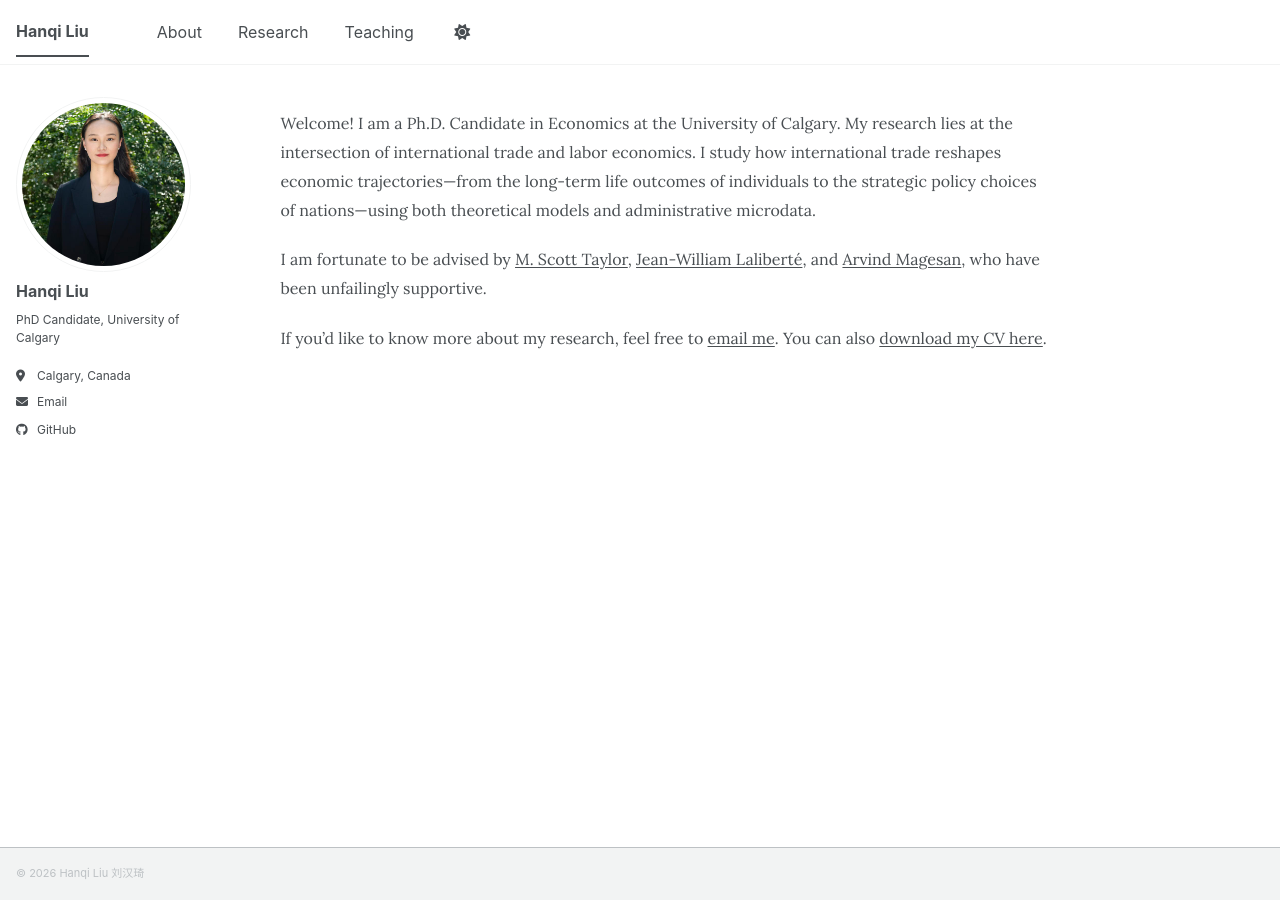
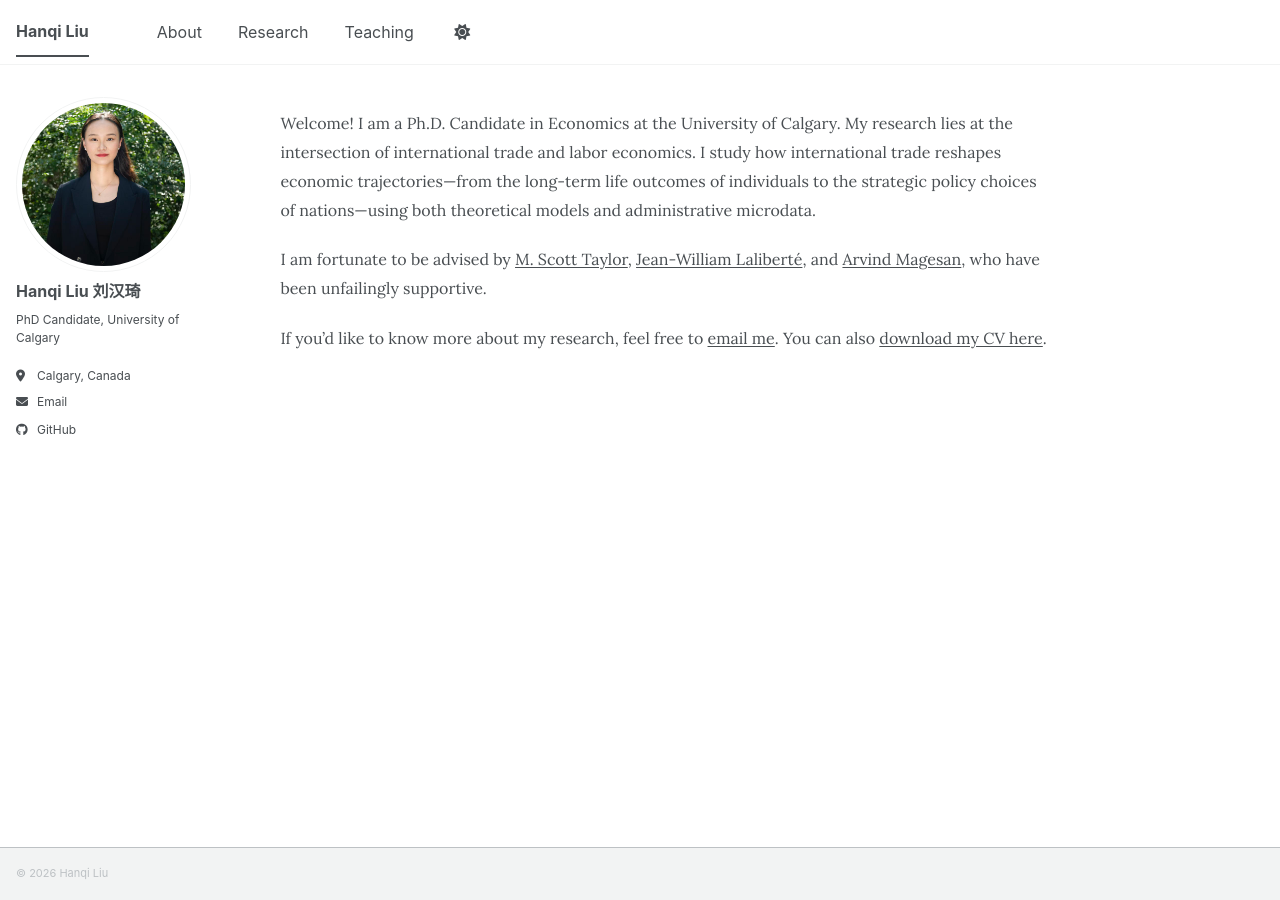
Before and after one commit to hanqi-liu-econ/hanqi-liu-econ.github.io, a Jekyll site: the page built from _pages/about.md, in a window 1280 px wide. Built offline with Jekyll 4.4.1, drawn with Linux system fonts in a browser that asks for light colours; a script bundle is joined from its source files by our own code; library files that are not in the unit come from our copies; part of the change alters nothing that is shown.

```diff
--- a/_config.yml
+++ b/_config.yml
@@ -11,7 +11,7 @@ locale                   : "en-US"
 site_theme               : "default" # The available themes options are "default", "air", "sunrise", "mint", "dirt" and "contrast"
 title                    : "Hanqi Liu"
 title_separator          : "-"
-name                     : &name "Hanqi Liu 刘汉琦"
+name                     : &name "Hanqi Liu"
 description              : &description "PhD Candidate in Economics, University of Calgary"   # Update this with a general description of your site, this is the default if not overridden by a page
 url                      : https://hanqi-liu-econ.github.io # The base hostname & protocol for your site e.g. "https://[your GitHub username].github.io",
                                                            # or if you already have some other page hosted on Github then use "https://[your GitHub username].github.io/[Your Repo Name]"
@@ -23,7 +23,7 @@ repository               : "hanqi-liu-econ/hanqi-liu-econ.github.io"
 #               Additional customization can be done by editing /_includes/author-profile.html
 author:
   avatar           : "profile.jpg"
-  name             : "Hanqi Liu"
+  name             : "Hanqi Liu 刘汉琦"
   pronouns         :
   bio              : "PhD Candidate, University of Calgary"
   location         : "Calgary, Canada"
```
